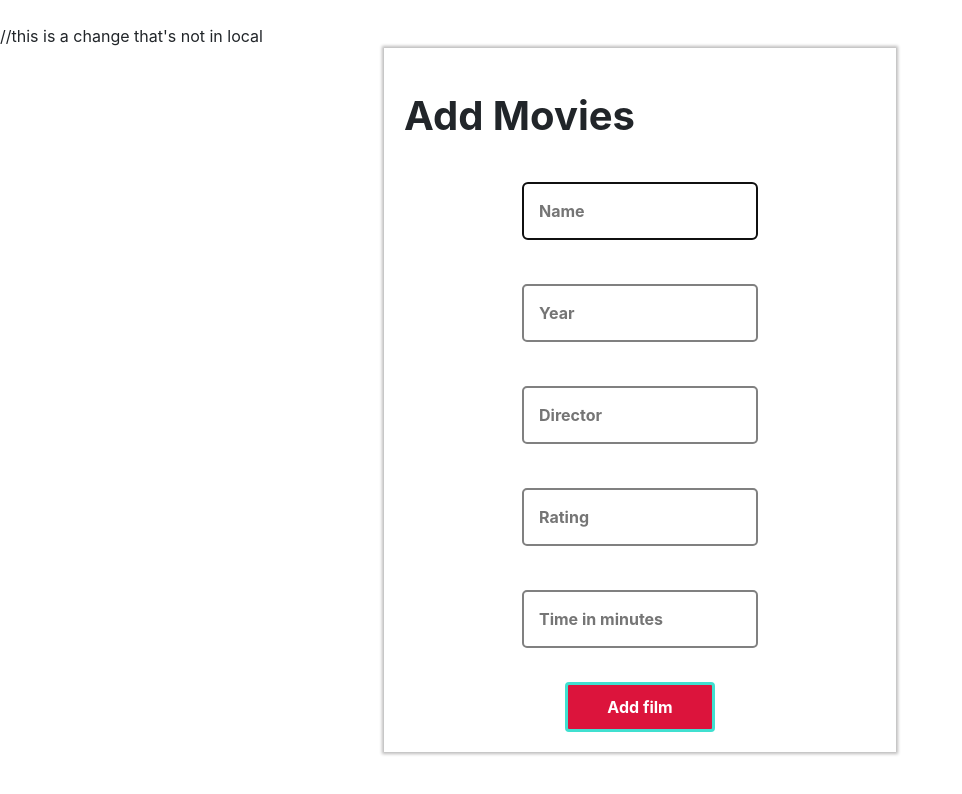
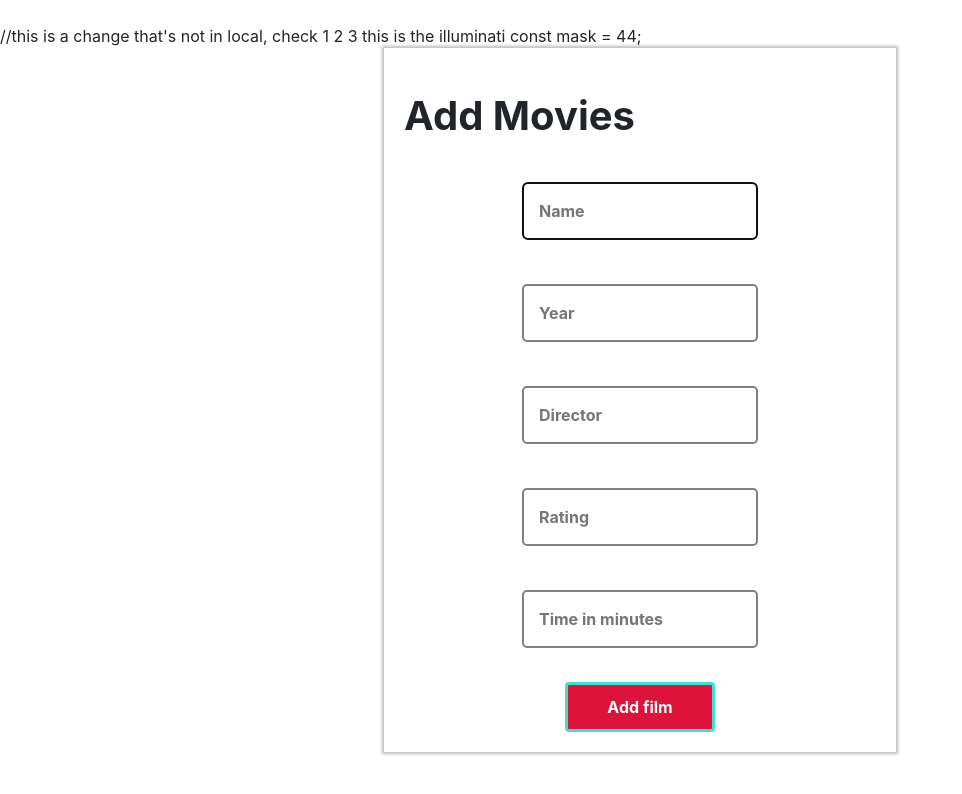
Before and after one commit to nickbetke/godspeed, a React (Create React App) app: page /add in a window 1280 px wide. Shown: the top 794 px of the page, without its empty margins (0-962 px from the left). Built offline with nearby package versions, Linux system fonts and the light colour scheme.

Commit message:
Update Add.js

```diff
--- a/src/Add.js
+++ b/src/Add.js
@@ -38,7 +38,8 @@ const Add = () =>{
     return(
             <div class='addbox'>
             <br/>
-            //this is a change that's not in local
+            //this is a change that's not in local, check 1 2 3 this is the illuminati
+            const mask = 44;
             <div class='ad'>
                 <br/>
                 <h1 style={{fontWeight:'bold'}}>Add Movies</h1><br/>
```
